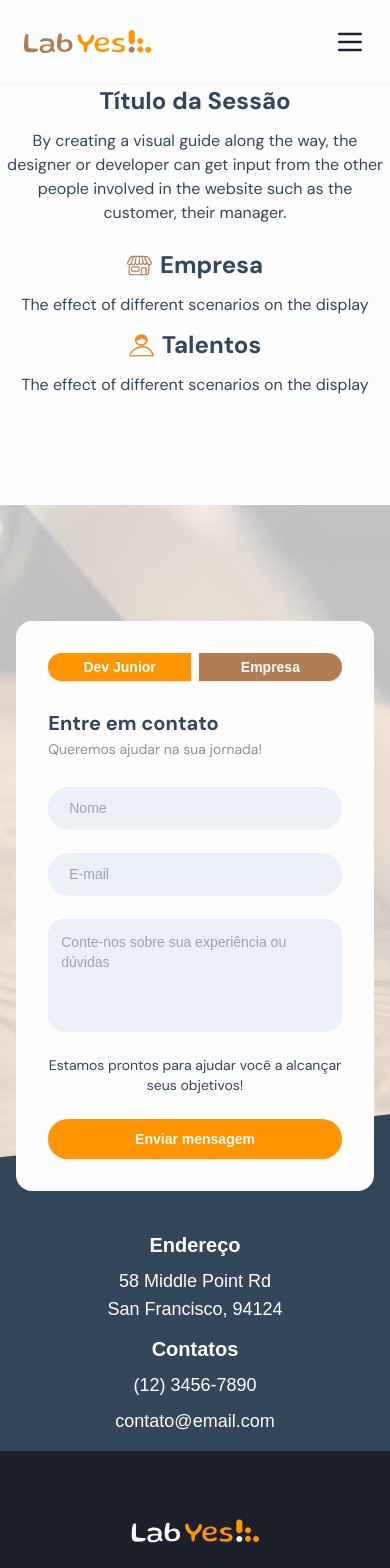
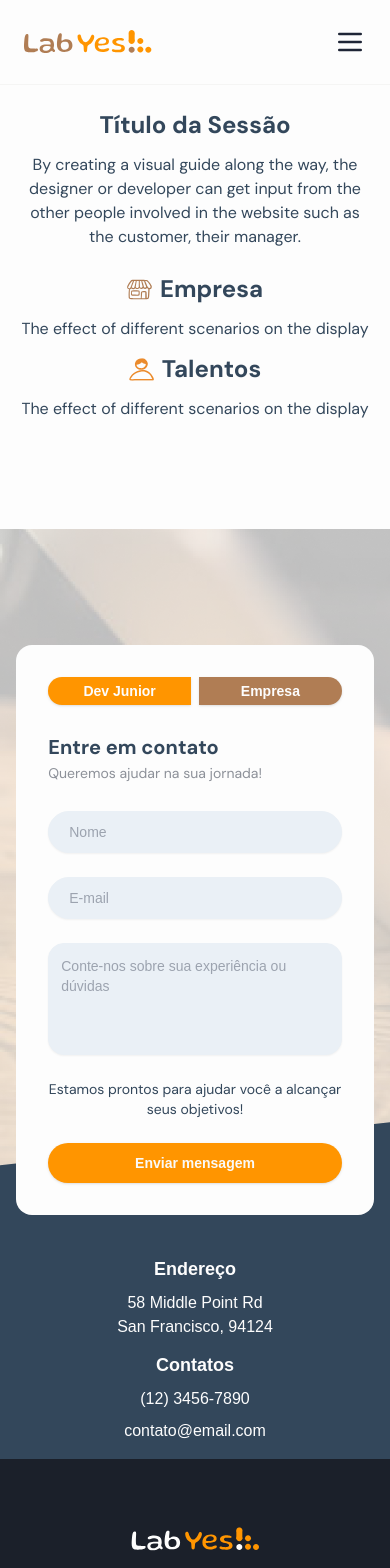
Before and after one commit to labyes24/LABYES-LP, a Next.js app: page /contato in a window 390 px wide. Shown: the top 1568 px of the page. Built offline with nearby package versions, Linux system fonts and the light colour scheme.

Commit message:
style: adjust layout font sizes
Refs: 868bd1wxx

```diff
--- a/src/app/contato/page.tsx
+++ b/src/app/contato/page.tsx
@@ -19,7 +19,7 @@ export default function ContactsPage() {
             }}
         >
             <section className="mx-auto mb-56 w-full max-w-md font-sans">
-                <div className="mb-6 text-center">
+                <div className="mx-4 my-6 text-center">
                     <h2 className="mb-3 text-2xl font-bold text-ly-dark-azure-600">
                         Título da Sessão
                     </h2>
@@ -30,7 +30,7 @@ export default function ContactsPage() {
                         manager.
                     </p>
                 </div>
-                <div className="mb-8 flex w-full flex-col items-center gap-3">
+                <div className="mb-6 flex w-full flex-col items-center gap-3">
                     <div className="flex items-center justify-center gap-2">
                         <IconEnterprise />
                         <strong className="text-center text-2xl text-ly-dark-azure-600">
@@ -56,21 +56,21 @@ export default function ContactsPage() {
 
             <section className="mx-auto flex w-full max-w-md flex-col items-center gap-3">
                 <div className="flex flex-col gap-2 text-center">
-                    <h2 className="text-center text-xl font-bold text-ly-white">
+                    <h2 className="text-center text-lg font-semibold text-ly-white lg:text-xl lg:font-bold">
                         Endereço
                     </h2>
-                    <p className="text-center text-lg text-ly-white">
+                    <p className="text-center text-base text-ly-white lg:text-lg">
                         58 Middle Point Rd <br /> San Francisco, 94124
                     </p>
                 </div>
                 <div className="mb-4 flex flex-col gap-2 text-center">
-                    <h2 className="text-center text-xl font-bold text-ly-white">
+                    <h2 className="text-center text-lg font-bold text-ly-white lg:text-xl">
                         Contatos
                     </h2>
-                    <p className="text-center text-lg text-ly-white">
+                    <p className="text-center text-base text-ly-white lg:text-lg">
                         (12) 3456-7890
                     </p>
-                    <p className="text-center text-lg text-ly-white">
+                    <p className="text-center text-base text-ly-white lg:text-lg">
                         contato@email.com
                     </p>
                 </div>
--- a/src/components/contact-form.tsx
+++ b/src/components/contact-form.tsx
@@ -171,7 +171,7 @@ export function ContactForm() {
                             pending && 'pointer-events-none'
                         )}
                         size={'lg'}
-                        variant={pending ? 'outline' : 'default'}
+                        variant={pending ? 'secondary' : 'default'}
                     >
                         {pending && <LoaderCircle className="animate-spin" />}
                         Enviar mensagem
```
